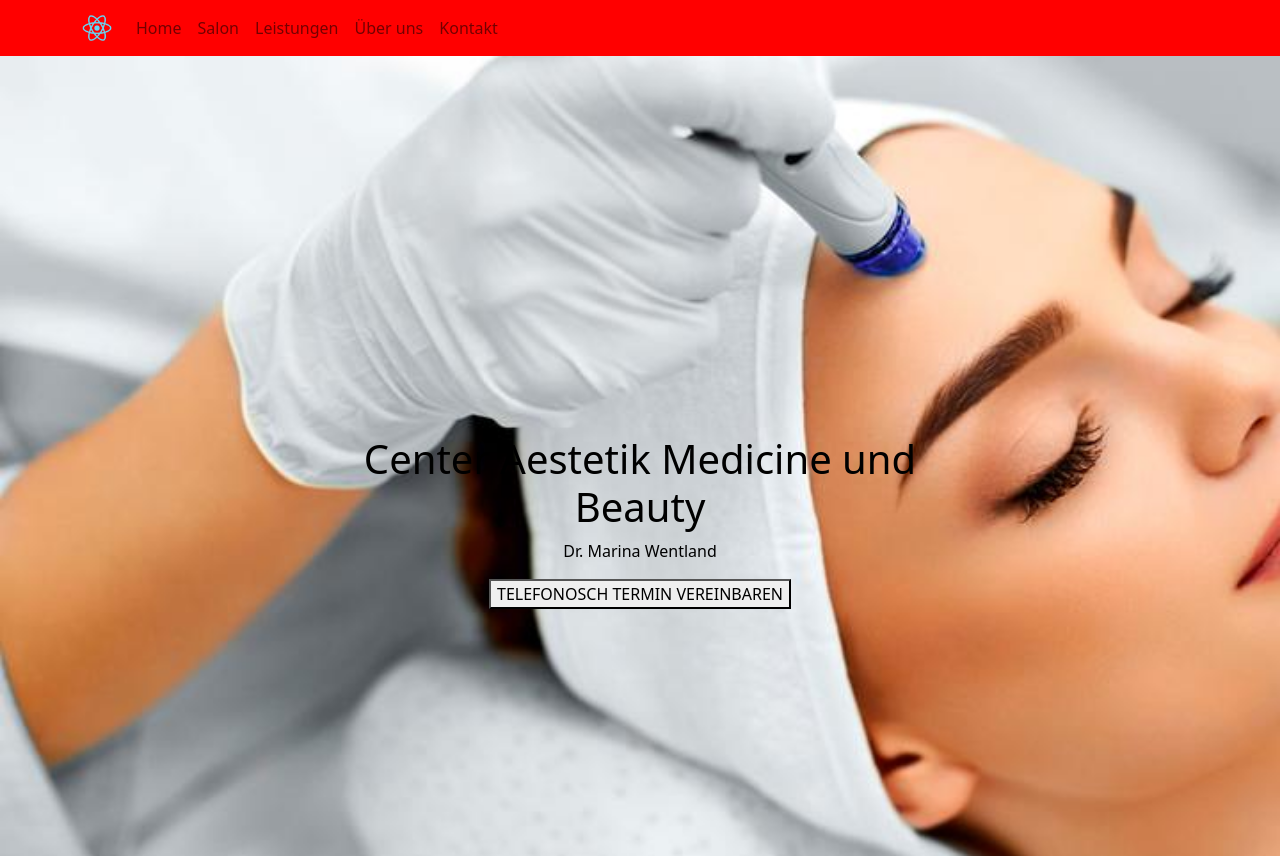
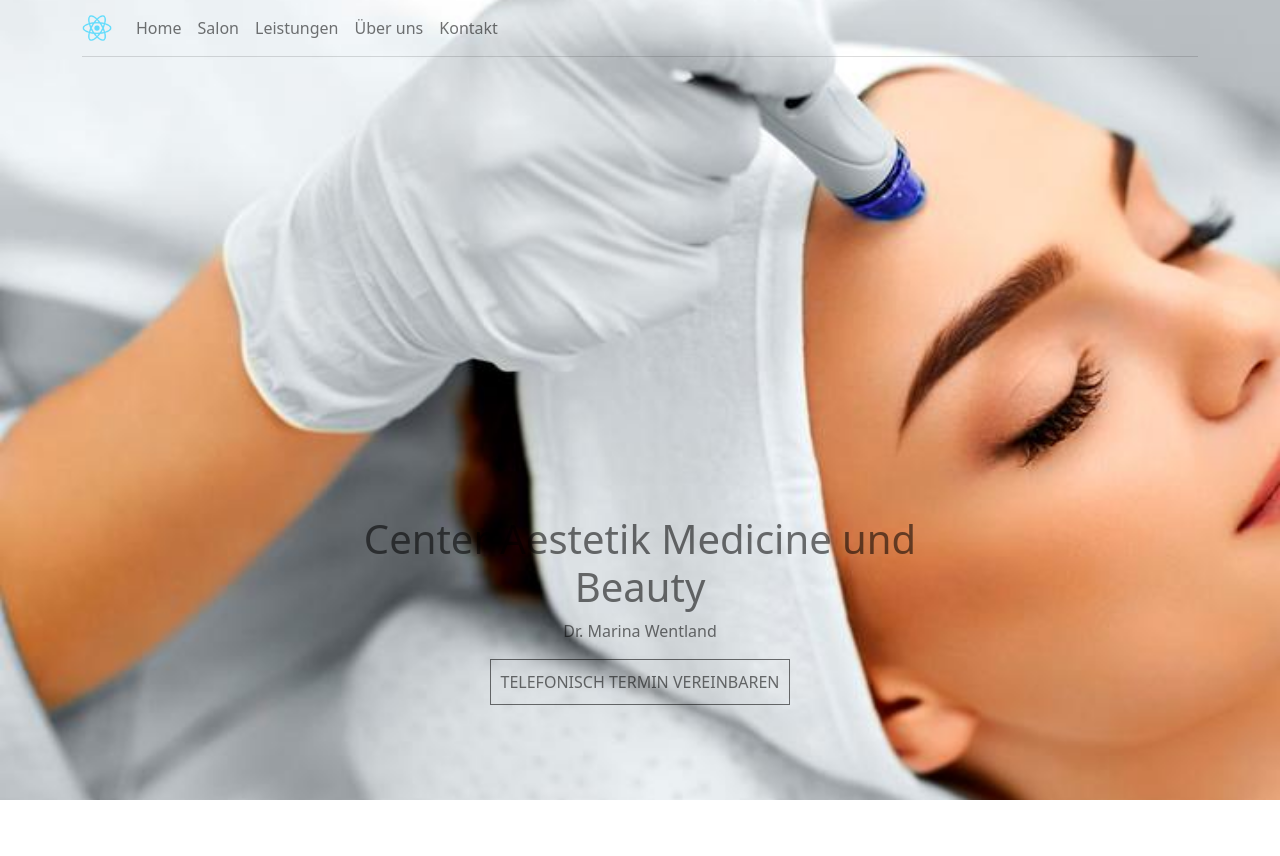
Before and after one commit to LenaMazurenko/praxis, a React (Create React App) app: page / in a window 1280 px wide. After the commit the page ends 800 px from the top, so only its background shows below. Built offline with nearby package versions, Linux system fonts and the light colour scheme.

Commit message:
finish HeroSection

```diff
--- a/src/Components/Header.js
+++ b/src/Components/Header.js
@@ -1,5 +1,5 @@
 import React from "react";
-import { Container, Nav, Navbar } from "react-bootstrap";
+import { Nav, Navbar } from "react-bootstrap";
 import NavbarCollapse from "react-bootstrap/esm/NavbarCollapse";
 import logo from "./logo192.png";
 
@@ -7,7 +7,6 @@ export const Header = () => {
     return (
         <>
             <Navbar collapseOnSelect expand="md">
-                <Container>
                 <Navbar.Brand href="/">
                     <img
                         src={logo}
@@ -28,7 +27,6 @@ export const Header = () => {
                         <Nav.Link href="/contacts">Kontakt</Nav.Link>
                     </Nav>
                 </NavbarCollapse>
-                </Container>
             </Navbar>
         </>
     );
--- a/src/Pages/Home.js
+++ b/src/Pages/Home.js
@@ -1,4 +1,5 @@
 import React from "react";
+import { Container } from "react-bootstrap";
 import { Header } from "../Components/Header";
 //import { Container } from "react-bootstrap";
 
@@ -8,13 +9,18 @@ export const Home = () => {
     return (
         <>
             <div className={s.heroSection}>
-                <Header />
                 <div className={s.heroImg}>
-                    <div className={s.heroText}>
-                        <h1> Center Aestetik Medicine und Beauty</h1>
-                        <p>Dr. Marina Wentland</p>
-                        <button>TELEFONOSCH TERMIN VEREINBAREN</button>
-                    </div>
+                    <Container>
+                        <Header />
+                        <hr className={s.heroLine} />
+                        <div className={s.heroText}>
+                            <h1> Center Aestetik Medicine und Beauty</h1>
+                            <p>Dr. Marina Wentland</p>
+                            <button className={s.heroBtn}>
+                                TELEFONISCH TERMIN VEREINBAREN
+                            </button>
+                        </div>
+                    </Container>
                 </div>
             </div>
         </>
--- a/src/Pages/home.module.scss
+++ b/src/Pages/home.module.scss
@@ -1,6 +1,6 @@
 .heroSection {
     height: 100%;
-    background-color: red;
+    background-color: wheit;
 }
 .heroImg {
     background-image: url("../Static//1.jpg");
@@ -10,12 +10,24 @@
     background-size: cover;
     position: relative;
 }
+.heroLine {
+    padding: 0;
+    margin: 0;
+    color: rgba(0, 0, 0, 0.55);
+}
 
 .heroText {
     text-align: center;
     position: absolute;
-    bottom: 20%;
+    bottom: 0;
     left: 50%;
     transform: translate(-50%, -50%);
-    color: black;
+
+    color: rgba(0, 0, 0, 0.55);
 }
+.heroBtn {
+    background-color: transparent;
+    border: 1px solid rgba(0, 0, 0, 0.55);
+    padding: 10px;
+    color: rgba(0, 0, 0, 0.55);
+}
```
Also changed, not shown: src/Static/logo_name.jpg (added). Lines whose indentation alone changed are shown as unchanged.
